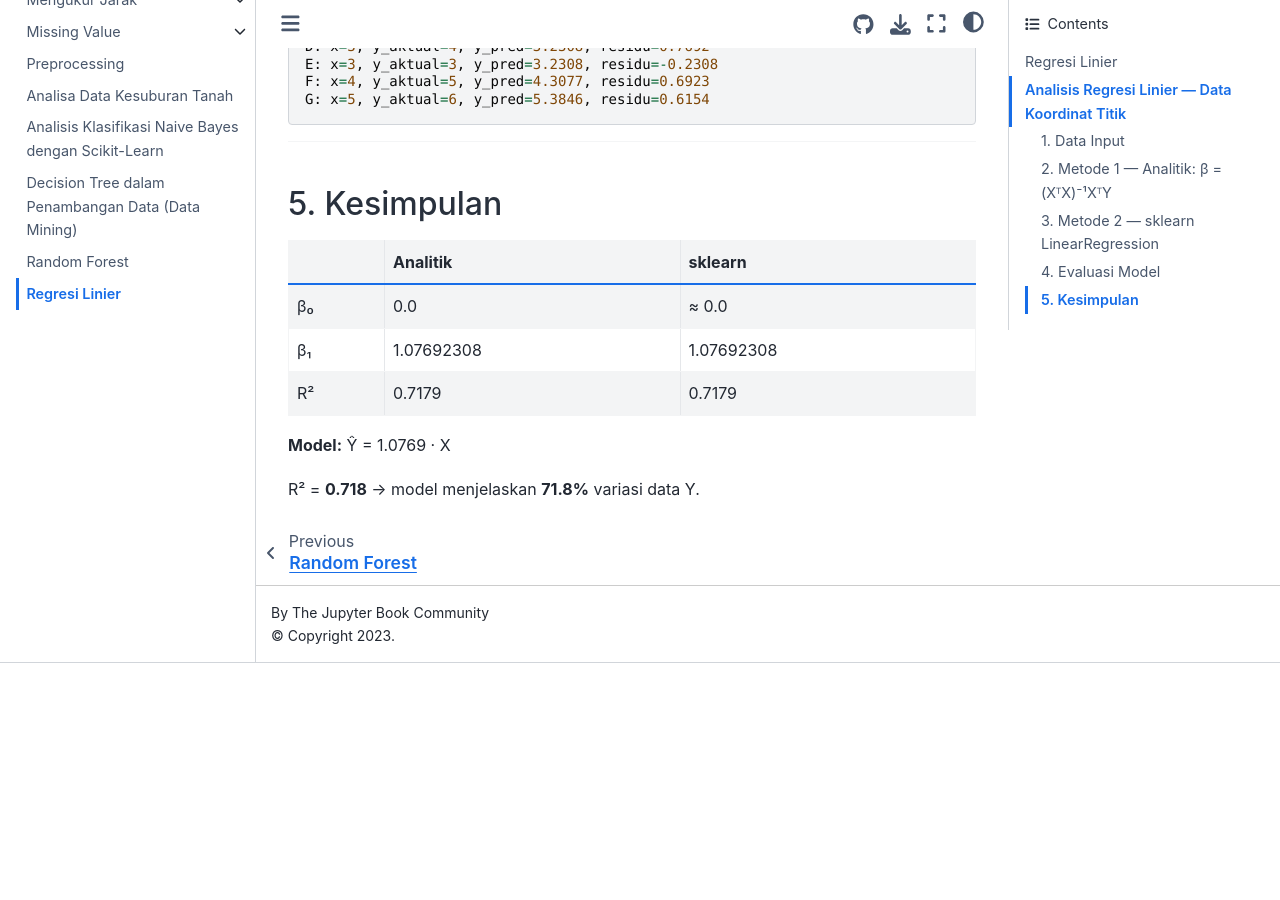
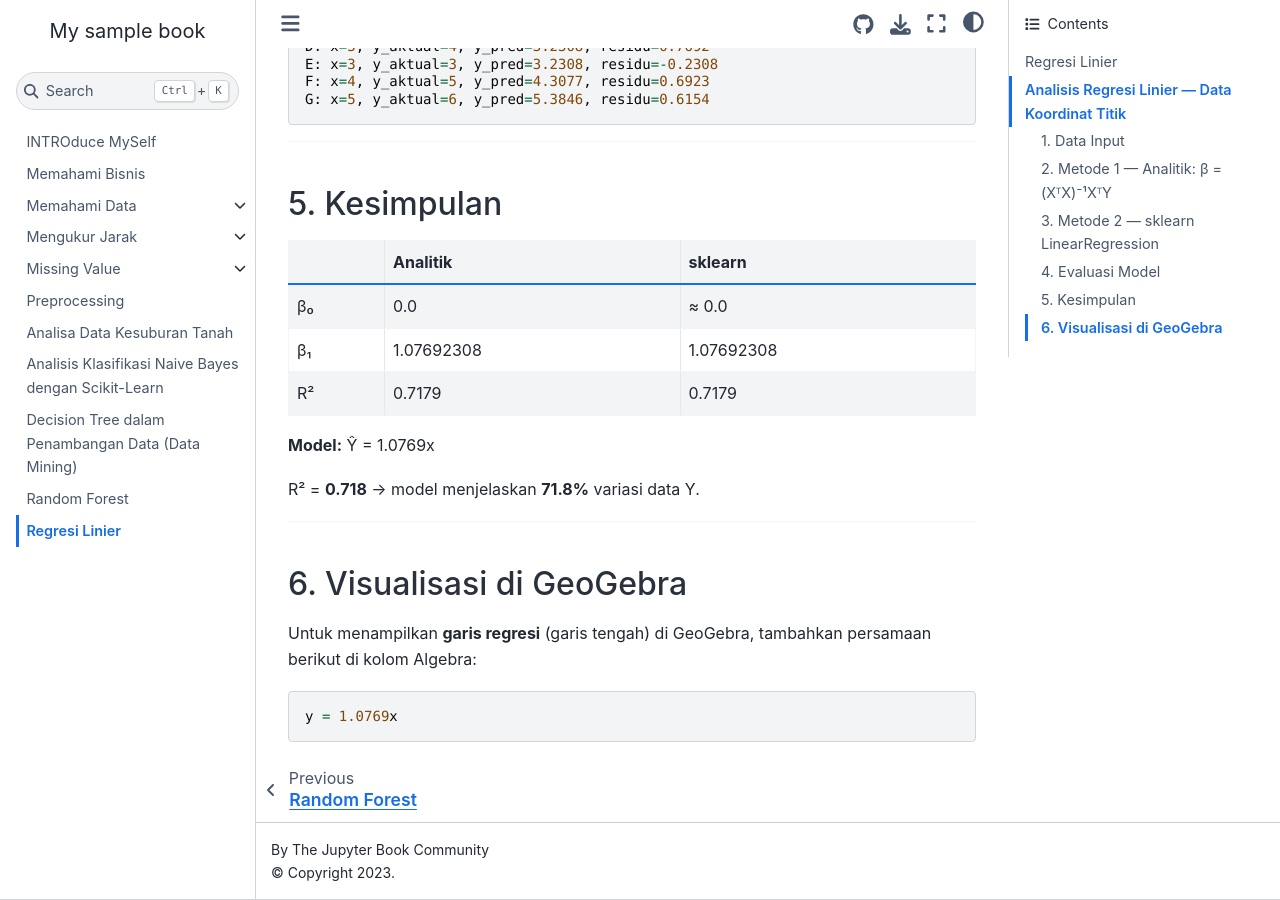
Before and after one commit to azes24/Pendata, a Jupyter Book: the page built from regresi.md, in a window 1280 px wide and 900 px high, scrolled down 2841 px. Built offline with Jupyter Book 1.0.4 settings and Sphinx 7.4.7 and the Sphinx Book theme 1.1.4, drawn with Linux system fonts in a browser that asks for light colours; before the commit the page ends 3504 px from its top, so only the background shows below that.

Commit message:
Update materi

````diff
--- a/regresi.md
+++ b/regresi.md
@@ -134,6 +134,16 @@ G: x=5, y_aktual=6, y_pred=5.3846, residu=0.6154
 | β₁ | 1.07692308 | 1.07692308 |
 | R² | 0.7179 | 0.7179 |
 
-**Model:** Ŷ = 1.0769 · X
+**Model:** Ŷ = 1.0769x
 
 R² = **0.718** → model menjelaskan **71.8%** variasi data Y.
+
+---
+
+## 6. Visualisasi di GeoGebra
+
+Untuk menampilkan **garis regresi** (garis tengah) di GeoGebra, tambahkan persamaan berikut di kolom Algebra:
+
+```
+y = 1.0769x
+```
````
